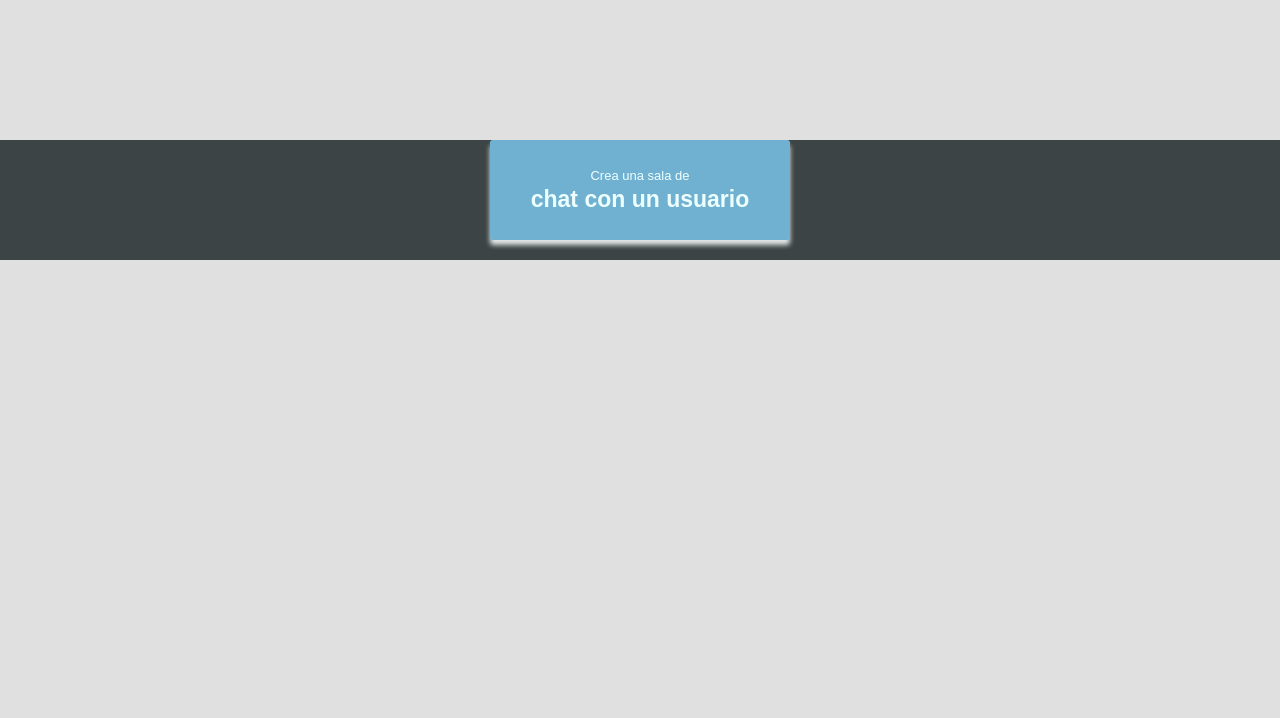
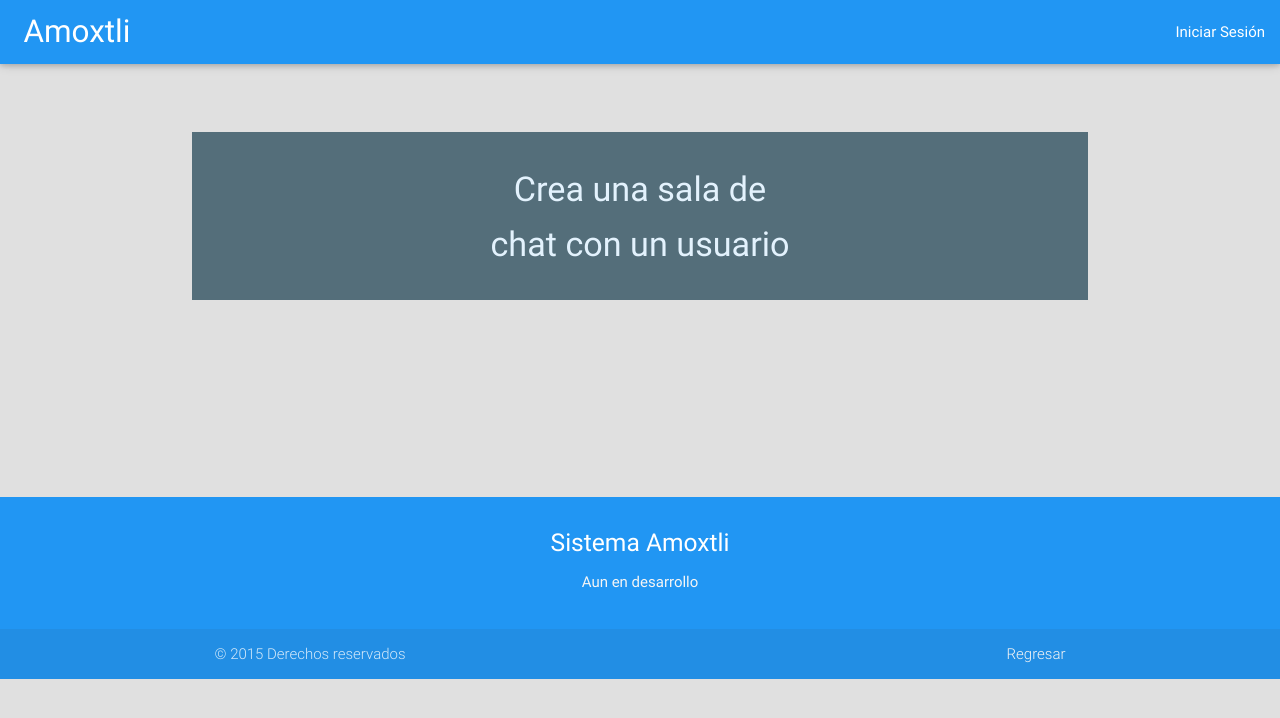
Before and after one commit to MitchelHdz/Amoxtli, a Node server app: page /chat/ in a window 1280 px wide. Shown: the top 718 px of the page. Run offline with Node 20, Linux system fonts and the light colour scheme; some libraries are stand-ins or nearby versions.

Commit message:
Fixing Chat templates

```diff
--- a/routes/books.js
+++ b/routes/books.js
@@ -123,7 +123,7 @@ module.exports = function(pool){
 			var query = [
 				{author: q},
 				{name: q},
-				{editor: q}
+				{editor: q},
 			]
 			pool.getConnection(function(err, connection){
 			if(!err){
--- a/views/home.html
+++ b/views/home.html
@@ -1,29 +1,63 @@
 
 <html>
-
 <head>
-	<link type="text/css" rel="stylesheet" href="css/stylesheet.css" />
-	<link type="text/css" rel="stylesheet" href="/stylesheets/materialize.css" />
+	<link type="text/css" rel="stylesheet" href="../stylesheets/materialize.css" />
 	<link href="http://fonts.googleapis.com/css?family=Open+Sans Condensed:300italic,300,700" rel="stylesheet" type="text/css">
-
-
 </head>
-
 <body>
-
-	<header class="homebanner">
+	<header>
+                <div class="navbar-fixed">
+                    <nav>
+                        <div class="nav-wrapper">
+                            <a href="/" class="brand-logo">&nbsp;&nbsp; Amoxtli</a>
+                            <ul class="right hide-on-med-and-down">
+                              <li><a href="/login">Iniciar Sesión</a></li>
+                              <!-- Dropdown Trigger -->
+                            </ul>
+                        </div>
+                    </nav>
+                </div>
+    </header>
+	<main>
+	<br>
+    <br>
+    <br>
+	<div class="container blue-grey darken-1 border1">
+    <div class="row center">
 	<section>
-
 		<div class="homesection">
 			<a title="Create" href="/chat/create" id="create">
+			<br>
 				<div id="createbutton">
-					<div id="little">Crea una sala de</div>
-					<div id="big">chat con un usuario</div>
+					<div id="little"><h4 class="center blue-text text-lighten-5">Crea una sala de</h4></div>
+					<div id="big"><h4 class="center blue-text text-lighten-5">chat con un usuario</h4></div>
 				</div>
+				<br>
 			</a>
 		</div>
-
 	</section>
-
+	</div></div>
+	<br><br><br><br><br><br><br>
+	</main>
+	<footer class="page-footer">
+        <div class="container">
+            <div class="row">
+              <div class="center">
+                <h5 class="white-text">Sistema Amoxtli</h5>
+                <p class="grey-text text-lighten-4">Aun en desarrollo</p>
+              </div>
+            </div>
+        </div>
+        <div class="footer-copyright">
+            <div class="container">
+            © 2015 Derechos reservados
+            <a class="grey-text text-lighten-4 right" href="/">Regresar</a>
+            </div>
+        </div>
+    </footer>
+        <!--SCRIPTS-->
+        <script src="https://code.jquery.com/jquery-2.1.1.min.js"></script>
+        <script src="js/materialize.js"></script>
+        <script src="js/init.js"></script>
 </body>
 </html>
```
Also changed, not shown: views/chat.html (+4 -51 lines).
